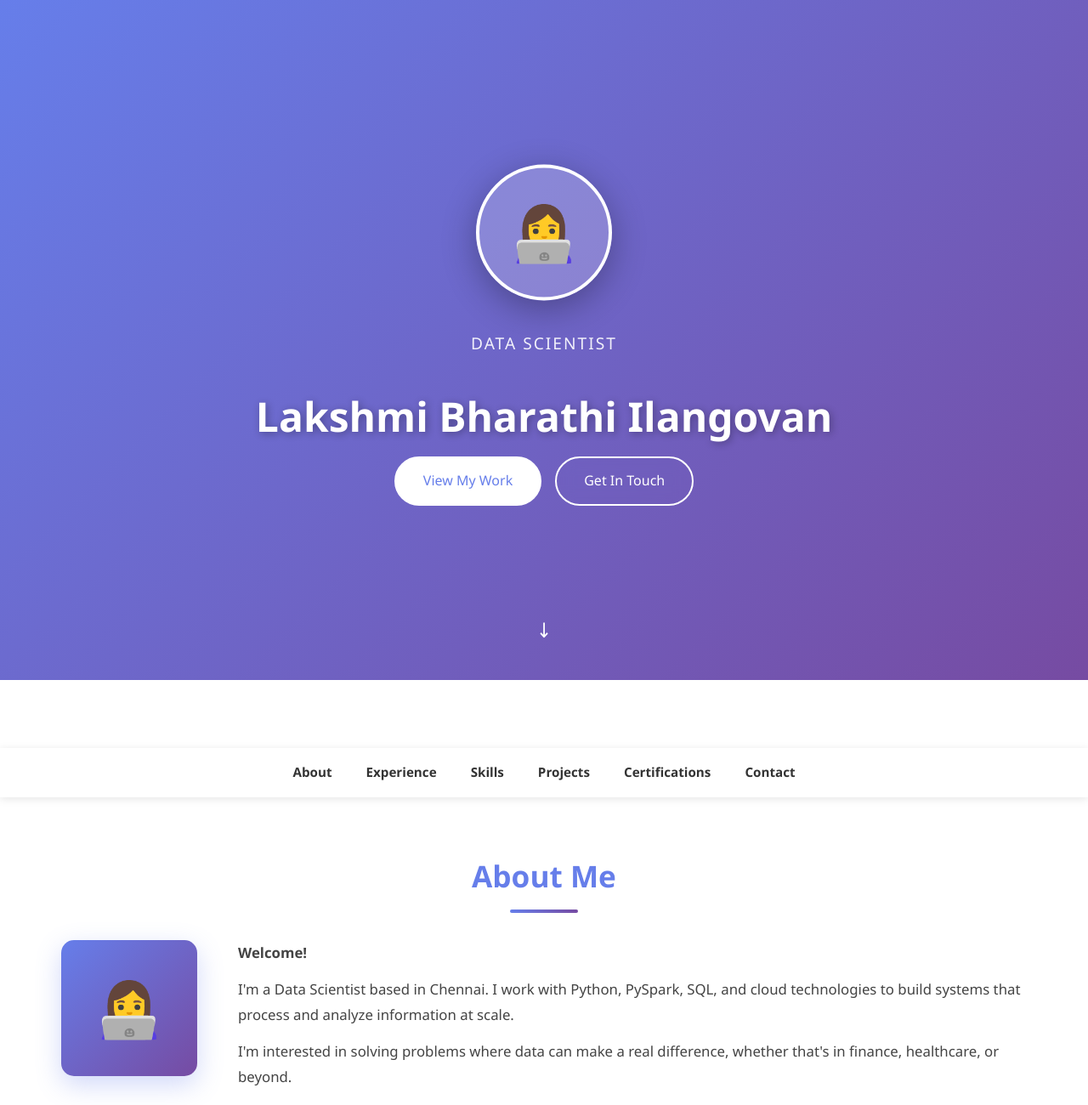
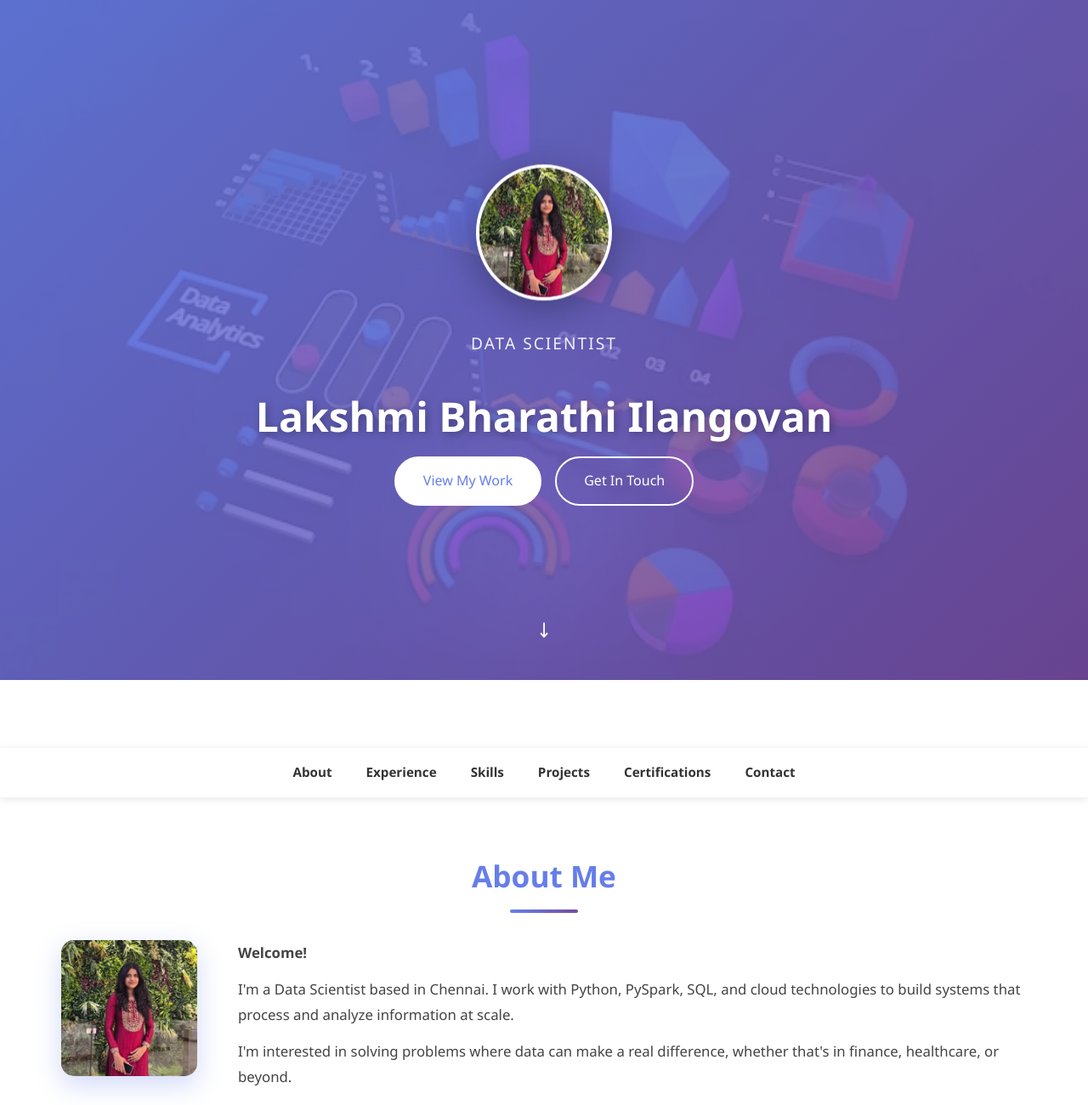
Before and after one commit to Lakshmi-Bharathi5/portfolio, a plain HTML site: page index.html in a window 1280 px wide. Shown: the top 1300 px of the page at 85% size. Drawn offline with Linux system fonts and the light colour scheme.

Commit message:
Update index.html

```diff
--- a/index.html
+++ b/index.html
@@ -9,6 +9,7 @@
 body{font-family:'Segoe UI',Tahoma,Geneva,Verdana,sans-serif;line-height:1.6;color:#333;overflow-x:hidden}
 
 .hero{position:relative;height:100vh;background:linear-gradient(135deg,#667eea 0%,#764ba2 100%);display:flex;align-items:center;justify-content:center;overflow:hidden}
+.hero::before{content:'';position:absolute;top:0;left:0;right:0;bottom:0;background-image:url('images/cover.jpg');background-size:cover;background-position:center;opacity:0.15;z-index:0}
 .hero-content{position:relative;z-index:1;text-align:center;color:white;animation:fadeInUp 1s ease-out;padding:2rem}
 .hero-avatar{width:160px;height:160px;border-radius:50%;background:rgba(255,255,255,0.2);border:4px solid white;display:flex;align-items:center;justify-content:center;font-size:4rem;margin:0 auto 1.5rem;animation:float 3s ease-in-out infinite;box-shadow:0 10px 40px rgba(0,0,0,0.3)}
 .hero h1{font-size:3rem;margin-bottom:.5rem;text-shadow:2px 2px 10px rgba(0,0,0,0.3)}
@@ -112,7 +113,7 @@ footer a:hover{opacity:1}
 
 <section class="hero">
   <div class="hero-content">
-    <div class="hero-avatar">👩‍💻</div>
+    <img src="images/profile.jpg" alt="Lakshmi Bharathi" style="width:160px;height:160px;border-radius:50%;object-fit:cover;border:4px solid white;margin:0 auto 1.5rem;display:block;animation:float 3s ease-in-out infinite;box-shadow:0 10px 40px rgba(0,0,0,0.3)">
     <div class="tagline">Data Scientist</div>
     <h1>Lakshmi Bharathi Ilangovan</h1>
     <div class="hero-buttons">
@@ -139,7 +140,7 @@ footer a:hover{opacity:1}
   <section id="about" class="fade-in">
     <h2>About Me</h2>
     <div class="about-content">
-      <div class="about-avatar">👩‍💻</div>
+      <img src="images/profile.jpg" alt="Lakshmi Bharathi" style="width:160px;height:160px;border-radius:15px;object-fit:cover;flex-shrink:0;box-shadow:0 10px 30px rgba(102,126,234,.3)">
       <div class="about-text">
         <p><strong>Welcome!</strong></p>
         <p>I'm a Data Scientist based in Chennai. I work with Python, PySpark, SQL, and cloud technologies to build systems that process and analyze information at scale.</p>
```
